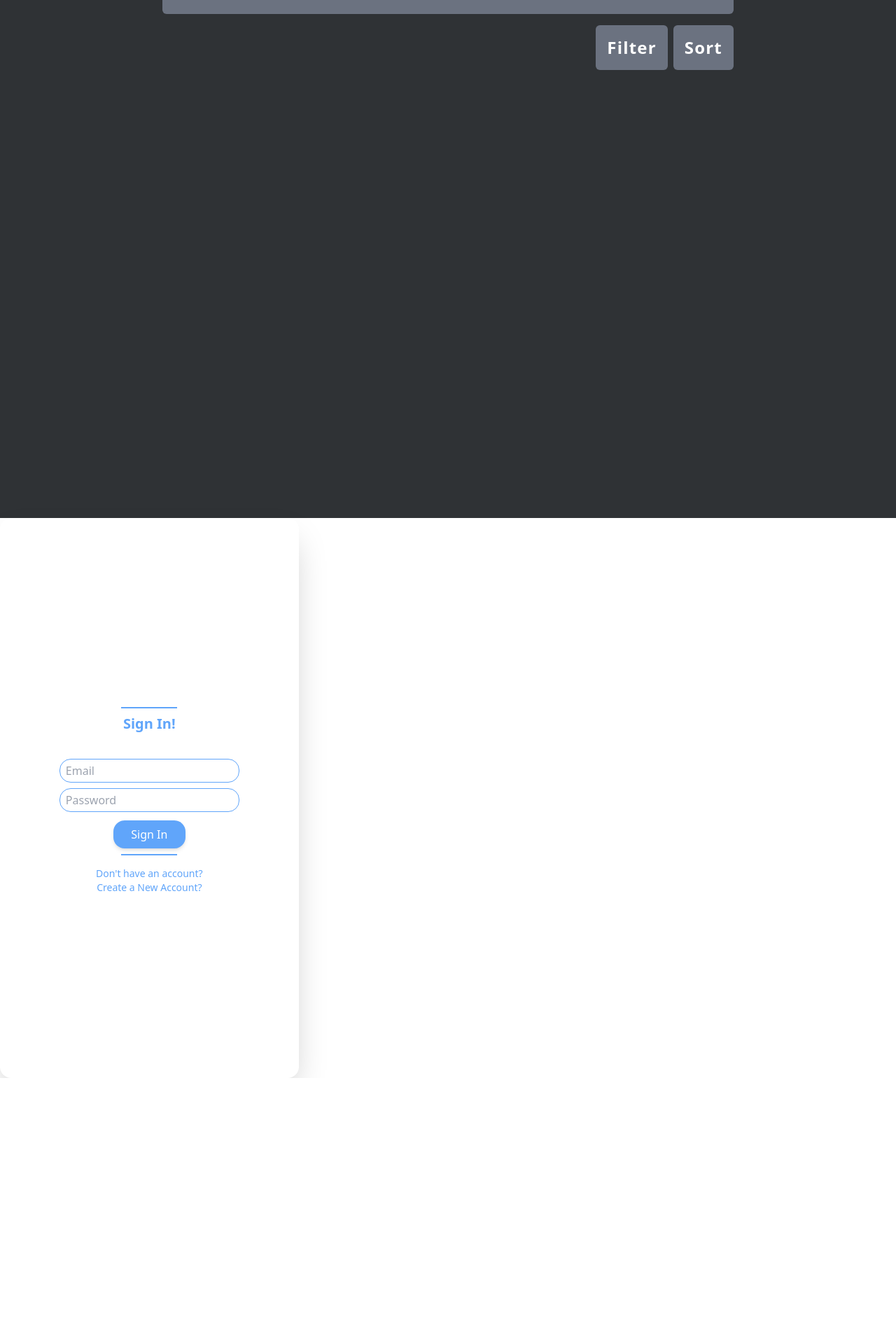
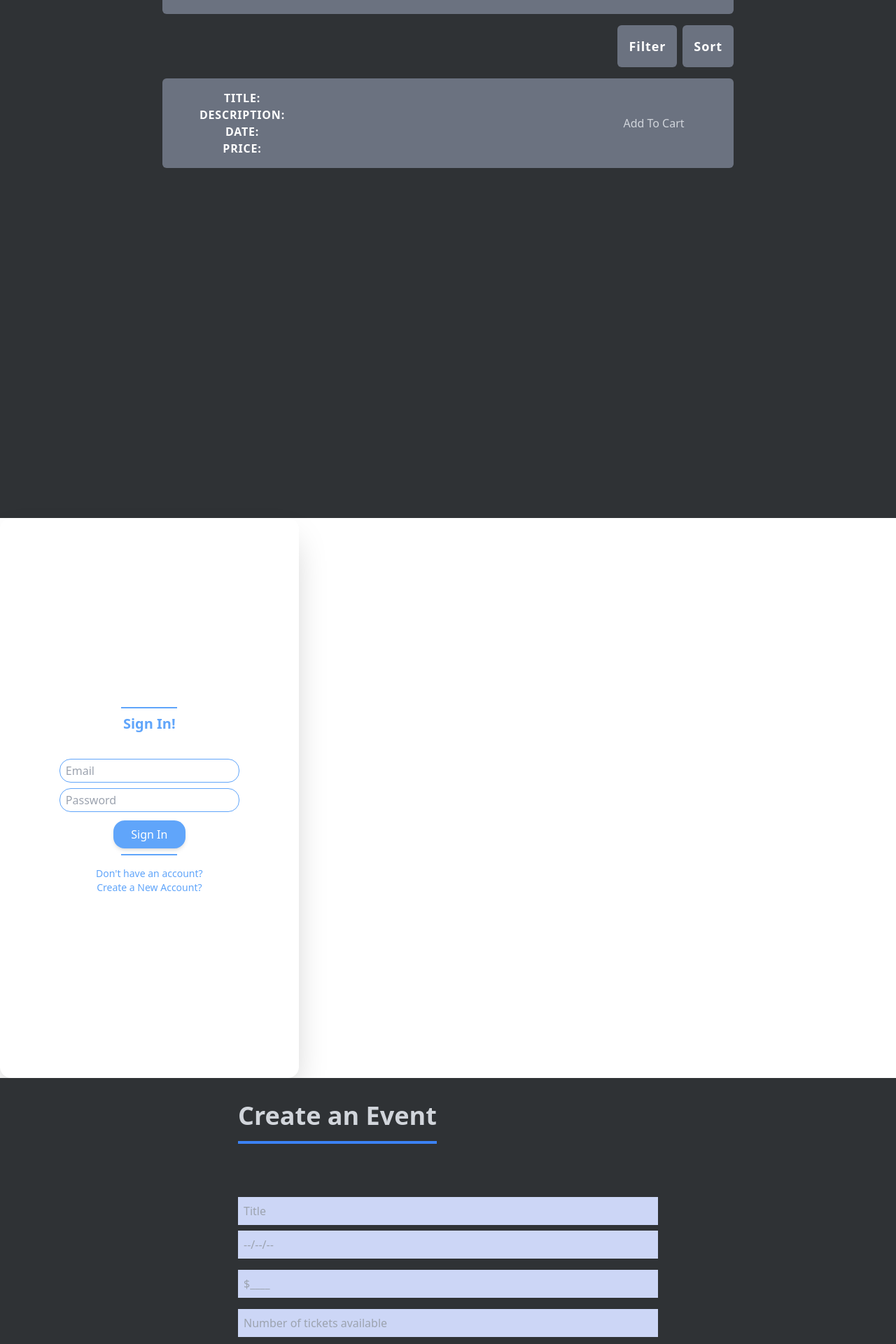
Before and after one commit to juanx198522/Event-Share, a React (Create React App) app in the folder client/: page / in a window 1280 px wide. Shown: the part 860-2780 px from the top of the page at 70% size. Before the commit the page ends 2400 px from the top, so only its background shows below. Built offline with nearby package versions, Linux system fonts and the light colour scheme.

Commit message:
made changes in components to make the website more responsive to smaller screens and added a create component that includes a form for users to create an event

```diff
--- a/client/src/App.js
+++ b/client/src/App.js
@@ -3,6 +3,7 @@ import Navbar from './components/Navbar'
 import Home from './components/Home'
 import Login from './components/Login'
 import Events from './components/Events'
+import Create from './components/Create'
 
 function App() {
   return (
@@ -11,6 +12,7 @@ function App() {
       <Home/>
       <Events/>
       <Login/>
+      <Create/>
 
     </div>
   );
--- /dev/null
+++ b/client/src/components/Create.jsx
@@ -0,0 +1,60 @@
+import React from "react";
+
+const Create = () => {
+  return (
+    <div
+      name="contact"
+      className="w-full h-screen bg-[#2f3235] flex justify-center items-center p-4"
+    >
+      <form
+        method="POST"
+        action=""
+        className="flex flex-col max-w-[600px] w-full"
+      >
+        <div className="pb-8">
+          <p className="text-4xl font-bold inline border-b-4 border-blue-500 text-gray-300 py-3">
+            Create an Event
+          </p>
+          <p className="text-gray-300 py-4"></p>
+          <p className="text-gray-300 py-4 font-bold"></p>
+        </div>
+        <input
+          className="bg-[#ccd6f6] p-2 "
+          type="text"
+          placeholder="Title"
+          name="title"
+        />
+        <input
+          className="my-2 bg-[#ccd6f6] p-2"
+          name="date"
+          type="text"
+          placeholder="--/--/--"
+        ></input>
+        <input
+          className="my-2 bg-[#ccd6f6] p-2"
+          name="price"
+          type="text"
+          placeholder="$____"
+        ></input>
+        <input
+          className="my-2 bg-[#ccd6f6] p-2"
+          name="stock"
+          type="text"
+          placeholder="Number of tickets available"
+        ></input>
+
+         <textarea
+          className="my-2 p-2 bg-[#ccd6f6]"
+          rows="10"
+          placeholder="Description"
+          name="message"
+        />
+        <button className="bg-gray-300 text-blue-500 border-2 hover:bg-blue-500 hover:text-gray-300 px-8 py-3 my-8 mx-auto flex items-center font-bold">
+          Submit
+        </button>
+      </form>
+    </div>
+  );
+};
+
+export default Create;
--- a/client/src/components/Events.jsx
+++ b/client/src/components/Events.jsx
@@ -7,21 +7,34 @@ const Events = () => {
         <div className="col-start-2 col-span-4 p-4">
           <div className="flex justify-center bg-gray-500 rounded-md items-center">
             <div className=" justify-center text-center p-4">
-              <span className=" object-top text-2xl font-bold text-white tracking-wider">
+              <p className=" object-top text-2xl font-bold text-white tracking-wider">
                 List of Events
-              </span>
+              </p>
             </div>
           </div>
-          <div className="flex flex-row justify-end mt-4 space-x-2">
-            <div className="bg-gray-500 rounded-md p-4 gap-4" >
-              <span className="object-top text-2xl font-bold text-white tracking-wider">
+          <div className="flex flex-row justify-end my-4 space-x-2">
+            <div className="bg-gray-500 rounded-md p-4 gap-4">
+              <span className="object-top text-lg font-bold text-white tracking-wider">
                 Filter
               </span>
             </div>
             <div className="bg-gray-500 rounded-md p-4">
-              <span className=" text-2xl font-bold text-white tracking-wider">
+              <span className=" text-lg font-bold text-white tracking-wider">
                 Sort
               </span>
+            </div>
+          </div>
+          <div className=" bg-gray-500 rounded-md my-4">
+            <div className=" grid grid-cols-4 p-4">
+              <ul>
+                <li className="col-start-1 col-end-1 font-bold text-white tracking-wider">
+                  <p>TITLE:</p>
+                  <p>DESCRIPTION:</p>
+                  <p>DATE:</p>
+                  <p>PRICE:</p>
+                </li>
+              </ul>
+              <button className="col-start-4 col-end-4">Add To Cart</button>
             </div>
           </div>
         </div>
--- a/client/src/components/Home.jsx
+++ b/client/src/components/Home.jsx
@@ -4,14 +4,14 @@ const Home = () => {
   return (
     <div
       name="home"
-      className="bg-[#2f3235] text-gray-300 w-full md:h-screen"
+      className="bg-[#2f3235] text-gray-300 w-full h-full lg:min-h-screen bottom-0"
     >
       <div className="w-full p-4 flex flex-col justify-center h-screen bg-blue-500 ">
         <div>
-        <h1 className="text-4xl font-bold text-white mb-4">Welcome to Event Share!</h1>
+        <h1 className="text-4xl font-bold text-white mb-4 sm:hidden">Welcome to Event Share!</h1>
         </div>
 
-        <div className="grid sm:grid-cols-2 md:grid-cols-3 gap-4 ">
+        <div className="grid sm:grid-cols-2 md:grid-cols-3 gap-4 grid-shr ">
           <div className=" bg-gray-500 group container rounded-md flex justify-center items-center mx-auto">
 
             <div className="p-4">
--- a/client/src/components/Navbar.jsx
+++ b/client/src/components/Navbar.jsx
@@ -1,16 +1,16 @@
 import React from 'react'
 import { Link } from "react-scroll";
-import Logo from '../assets/eventlogo.png'
+import Logo from '../assets/Eventlogo.png'
 
 const Navbar = () => {
   return (
-    <div className="fixed w-screen h-[100px] flex justify-between items-center px-4 bg-gray-500 text-white">
+    <div className="fixed w-screen h-[12%] flex justify-between items-center px-4 bg-gray-500 text-white">
       <div>
-        <ul className="flex">
+        <ul>
           <li>
             <Link to="" smooth={true} duration={500}>
-              <div>
-              <img className='w-60 h-60 object-scale-down' src={Logo} alt="EventLogo"/>
+              <div className=''>
+              <img className='w-50 h-20 items-center flex-shrink-0' src={Logo} alt="EventLogo"/>
               </div>
             </Link>
           </li>
```
Also changed, not shown: client/src/assets/eventlogo.png.
